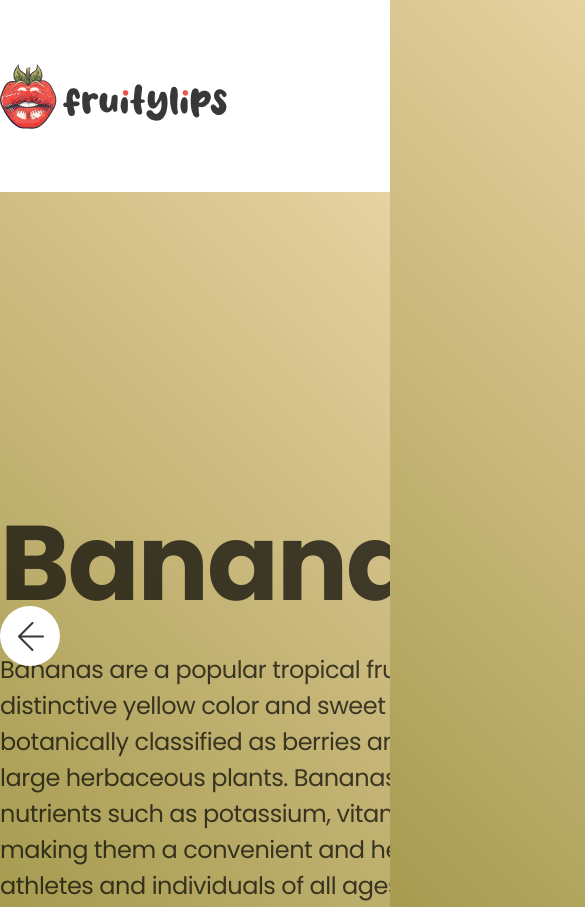
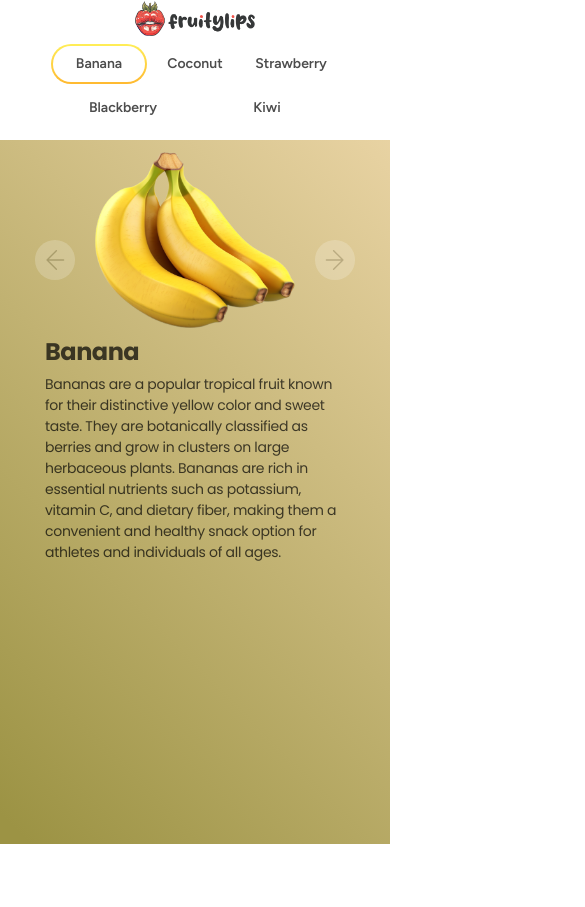
Before and after one commit to Artem-dev2022/fruity-lips, a plain HTML site: page index.html in a window 390 px wide. Shown: the top 907 px of the page, 585 px wide, since content can reach past the window. After the commit the page ends 844 px from the top, so only its background shows below. Drawn offline with Linux system fonts and the light colour scheme.

Commit message:
add adaptivity

```diff
--- a/index.html
+++ b/index.html
@@ -3,11 +3,12 @@
 <head>
     <meta charset="UTF-8">
     <meta name="viewport" content="width=device-width, initial-scale=1.0">
-    <title>Fruits</title>
+    <title>fruitylips</title>
     <link rel="preconnect" href="https://fonts.googleapis.com">
     <link rel="preconnect" href="https://fonts.gstatic.com" crossorigin>
     <link href="https://fonts.googleapis.com/css2?family=Figtree:wght@600;700&family=Poppins:wght@400;700&display=swap" rel="stylesheet">
     <link rel="stylesheet" href="style.css">
+    <link rel="stylesheet" href="media.css">
 </head>
 <body>
     <header class="header">
@@ -42,7 +43,6 @@
                 <h1 class="main__title"></h1>
                 <p class="main__text"></p>
             </div>
-
             <img class="main__img" src="img/banana.png" alt="fruits">
         </div>
 
@@ -52,7 +52,6 @@
                     <path d="M26 14.5H2M2 14.5L15.4634 1M2 14.5L15.4634 28" stroke="#363839" stroke-width="2" stroke-linecap="round"/>
                 </svg>
             </button>
-
             <button class="nav-buttons__btn" id="next">
                 <svg width="27" height="29" viewBox="0 0 27 29" fill="none" xmlns="http://www.w3.org/2000/svg">
                     <path d="M1 14.5H25M25 14.5L11.5366 1M25 14.5L11.5366 28" stroke="#363839" stroke-width="2" stroke-linecap="round"/>
--- /dev/null
+++ b/media.css
@@ -0,0 +1,180 @@
+@media (max-width: 1740px) {
+    .container {
+        width: 1200px;
+    }
+    .header {
+        height: 120px;
+    }
+    .main {
+        padding: 0px;
+    }
+    .main__title {
+        margin-bottom: 20px;
+        font-size: 68px;
+    }
+    .main__text {
+        width: 550px;
+        font-size: 18px;
+    }
+    .main__img {
+        margin-top: 80px;
+        width: 600px;
+        height: 500px;
+    }
+    .nav-buttons {
+        top: 300px;
+        width: 1440px;
+    }
+}
+
+@media (max-width: 1440px) {
+    .container {
+        width: 760px;
+    }
+    .header {
+        padding: 20px 0;
+        height: 140px;
+    }
+    .header__container {
+        flex-direction: column;
+        gap: 5px;
+    }
+    .header__logo {
+        width: 150px;
+    }
+    .header__list {
+        justify-content: space-between;
+        gap: 0;
+    }
+    .main__left {
+        padding-top: 50px;
+    }
+    .main__title {
+        margin-bottom: 10px;
+        font-size: 40px;
+    }
+    .main__text {
+        width: 300px;
+        font-size: 16px;
+        line-height: 1.5em;
+    }
+    .main__img {
+        margin-top: 40px;
+        width: 400px;
+        height: 300px;
+    }
+    .nav-buttons {
+        top: 200px;
+        width: 760px;
+    }
+}
+
+@media (max-width: 768px) {
+    .container {
+        width: 540px;
+    }
+    .header {
+        padding: 0;
+        height: 100px;
+    }
+    .header__container {
+        flex-direction: row;
+    }
+    .header__list {
+        display: grid;
+        grid-template-columns: repeat(6, 1fr);
+        grid-auto-rows: 44px;
+        grid-template-areas:
+            "banana banana coconut coconut strawberry strawberry"
+            "blackberry blackberry blackberry kiwi kiwi kiwi";
+    }
+    .banana {
+        grid-area: banana;
+    }
+    .coconut {
+        grid-area: coconut;
+    }
+    .strawberry {
+        grid-area: strawberry;
+    }
+    .blackberry {
+        grid-area: blackberry;
+    }
+    .kiwi {
+        grid-area: kiwi;
+    }
+    .header__item {
+        font-size: 16px;
+    }
+    .main__left {
+        padding-top: 30px;
+    }
+    .main__title {
+        margin-bottom: 10px;
+        font-size: 24px;
+    }
+    .main__text {
+        width: 300px;
+        font-size: 14px;
+        line-height: 1.5em;
+    }
+    .main__img {
+        margin-top: 30px;
+        width: 200px;
+        height: 200px;
+    }
+    .nav-buttons {
+        top: 100px;
+        width: 540px;
+    }
+}
+
+@media (max-width: 576px) {
+    .container {
+        width: 320px;
+    }
+    .header {
+        padding-bottom: 10px;
+        height: 140px;
+    }
+    .header__container {
+        flex-direction: column;
+    }
+    .header__item {
+        margin: 0 auto;
+        padding: 2px 2px;
+        font-size: 14px;
+        width: 96px;
+    }
+    .header__item--active span {
+        padding: 7px 7px;
+    }
+    .header__logo {
+        width: 120px;
+        height: 40px;
+    }
+    .main__container {
+        flex-direction: column-reverse;
+        align-items: center;
+    }
+    .main__left {
+        padding: 0;
+    }
+    .main__img {
+        margin: 0px;
+        width: 200px;
+        height: 200px;
+    }
+    .nav-buttons {
+        top: 100px;
+        width: 320px;
+    }
+    .nav-buttons__btn {
+        width: 40px;
+        height: 40px;
+    }
+    .nav-buttons__btn svg {
+        width: 20px;
+        height: 20px;
+    }
+}
--- a/style.css
+++ b/style.css
@@ -42,6 +42,7 @@ body {
 .header__logo {
     width: 227px;
     height: 65px;
+    object-fit: contain;
 }
 
 .header__list {
@@ -60,6 +61,7 @@ body {
     line-height: 160%;
     color: rgba(0, 0, 0, 0.7);
     cursor: pointer;
+    text-align: center;
 }
 
 .header__item--active {
@@ -101,7 +103,6 @@ body {
     left: 0;
     right: 0;
     bottom: 0;
-
     border-radius: 68px;
     z-index: -1;
 }
@@ -227,6 +228,12 @@ body {
     height: 60px;
     border-radius: 50%;
     background-color: #FFFFFF;
+    opacity: 0.2;
+    transition: all 0.2s ease-in-out;
+}
+
+.nav-buttons__btn:hover {
+    opacity: 1;
 }
 
 .nav-buttons__btn svg {
```
